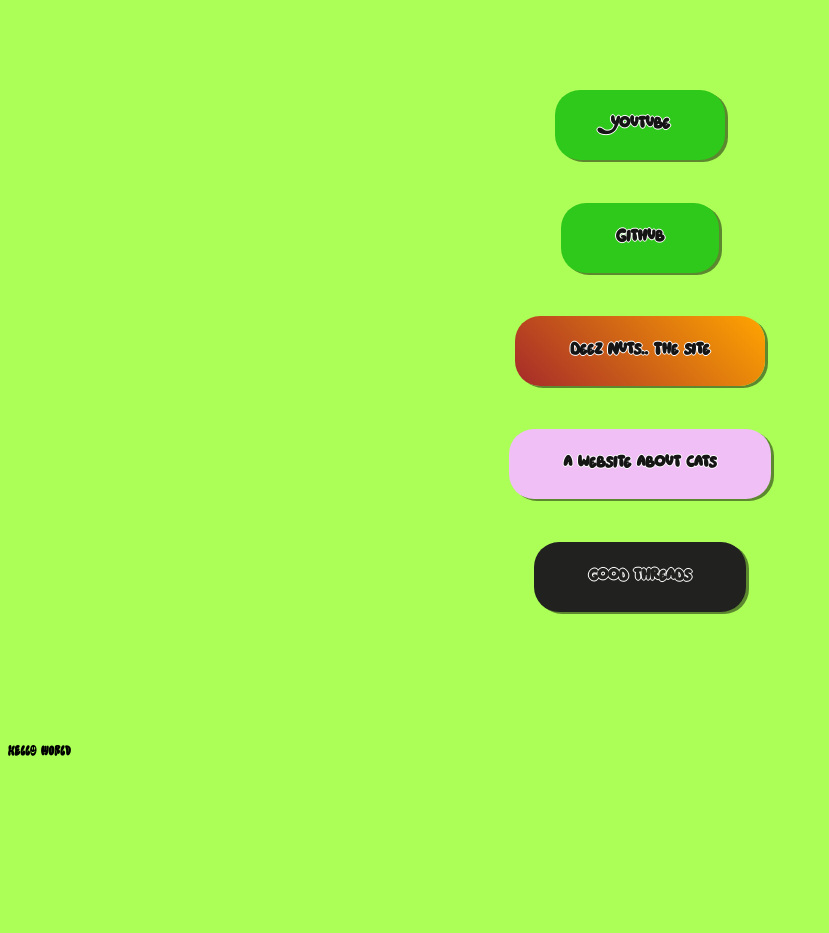
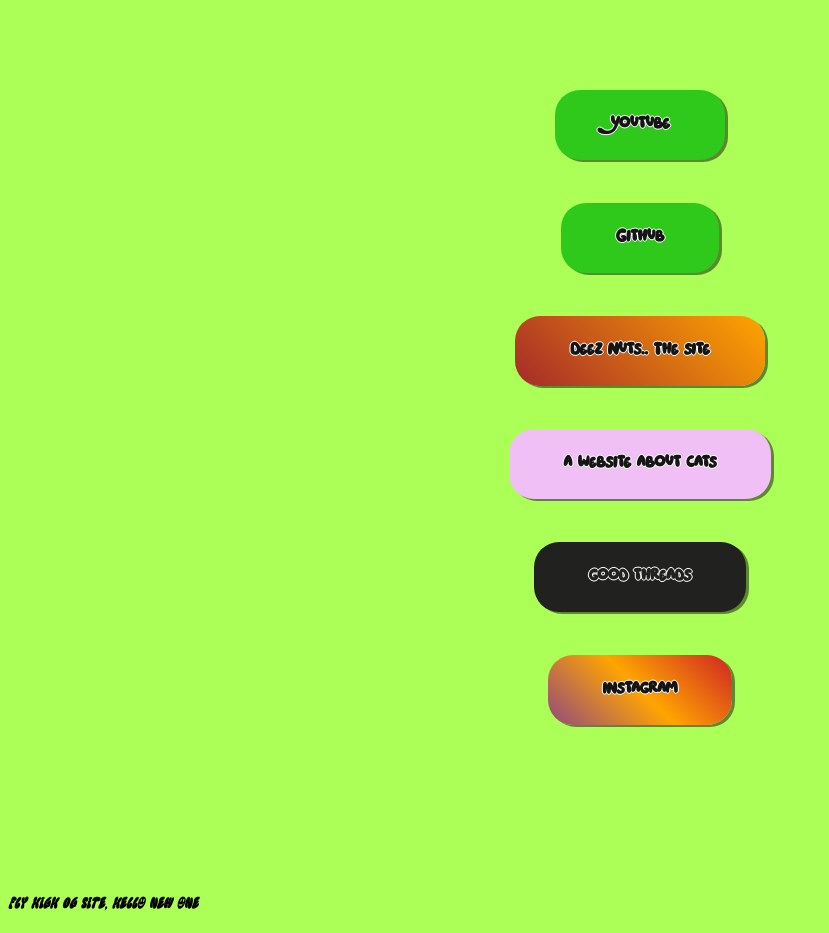
Before and after one commit to TR-ASHcoder/OKAY-link-site, a plain HTML site: page index.htm in a window 1280 px wide. Shown: the part 93-1026 px from the top of the page, without its empty margins (0-829 px from the left). Before the commit the page ends 870 px from the top, so only its background shows below. Drawn offline with Linux system fonts and the light colour scheme.

Commit message:
added new button changed text some quality life fixes

```diff
--- a/index.htm
+++ b/index.htm
@@ -31,13 +31,17 @@
     <center><button onclick="location.href = 'https://catwebb.netlify.app/';", class="button5"><span>a website about cats</span></button></center>
     <br>
     <center><button onclick="location.href = 'https://goodthread.notion.site/Good-Threads-8b810802240a4455a343e0a2c6bbe53a';", class="button4"><span>good threads</span></button></center>
+    <br>
+    <center><button onclick="location.href = 'https://www.instagram.com/tr___ash___/';", class="buttoninsta"><span>instagram</span></button></center>
 
     <br>
     <br>
     <br>
     <br>
     <br>
-    <p>HEllo wOrld</p>
+    <br>
+    <br>
+    <p>Fly high Og site, hello new one</p>
 </body>
 </html>
 
--- a/style.css
+++ b/style.css
@@ -22,7 +22,9 @@
 
   p{
     font-family: p;
-    font-size: medium;
+    font-size:large;
+    font-style: italic;
+
   }
 
   i{
@@ -45,6 +47,33 @@
 body{
     background-color: rgb(171, 255, 87);;
 }
+
+
+
+
+.buttoninsta {
+  height: 70px;
+  font-size: 18px;
+  font-weight: 600;
+  margin-bottom: 25px;
+  color: #000000ea;
+  cursor: pointer;
+  background: linear-gradient(45deg,rgb(145, 74, 124), orange, rgb(207, 36, 36));
+  border:#ffffff ;
+  padding: 24px 55px;
+  border-radius: 25px;
+  box-shadow:  3px 2px rgba(0, 0, 0, 0.466);
+}
+
+.buttoninsta:hover {background: linear-gradient(45deg,rgb(155, 97, 137), rgb(247, 182, 62), rgb(199, 106, 106))}
+
+
+.buttoninsta:active {
+  background: #1b1d0280;
+  box-shadow: 0 0px rgba(0, 0, 0, 0.466);
+  transform: translateY(4px);
+}
+
 
 .button1 {
     height: 70px;
@@ -303,3 +332,30 @@ body{
     opacity: 1;
     right: 1;
   }
+
+
+
+  .buttoninsta span {
+    cursor: pointer;
+    display: inline-block;
+    position: relative;
+    transition: 0.5s;
+  }
+
+  .buttoninsta span:after {
+    content: '📲';
+    position: absolute;
+    opacity: 0;
+    top: 0;
+    right: -20px;
+    transition: 0.5s;
+  }
+
+  .buttoninsta:hover span {
+    padding-right: 25px;
+  }
+
+  .buttoninsta:hover span:after {
+    opacity: 1;
+    right: 1;
+  }
```
